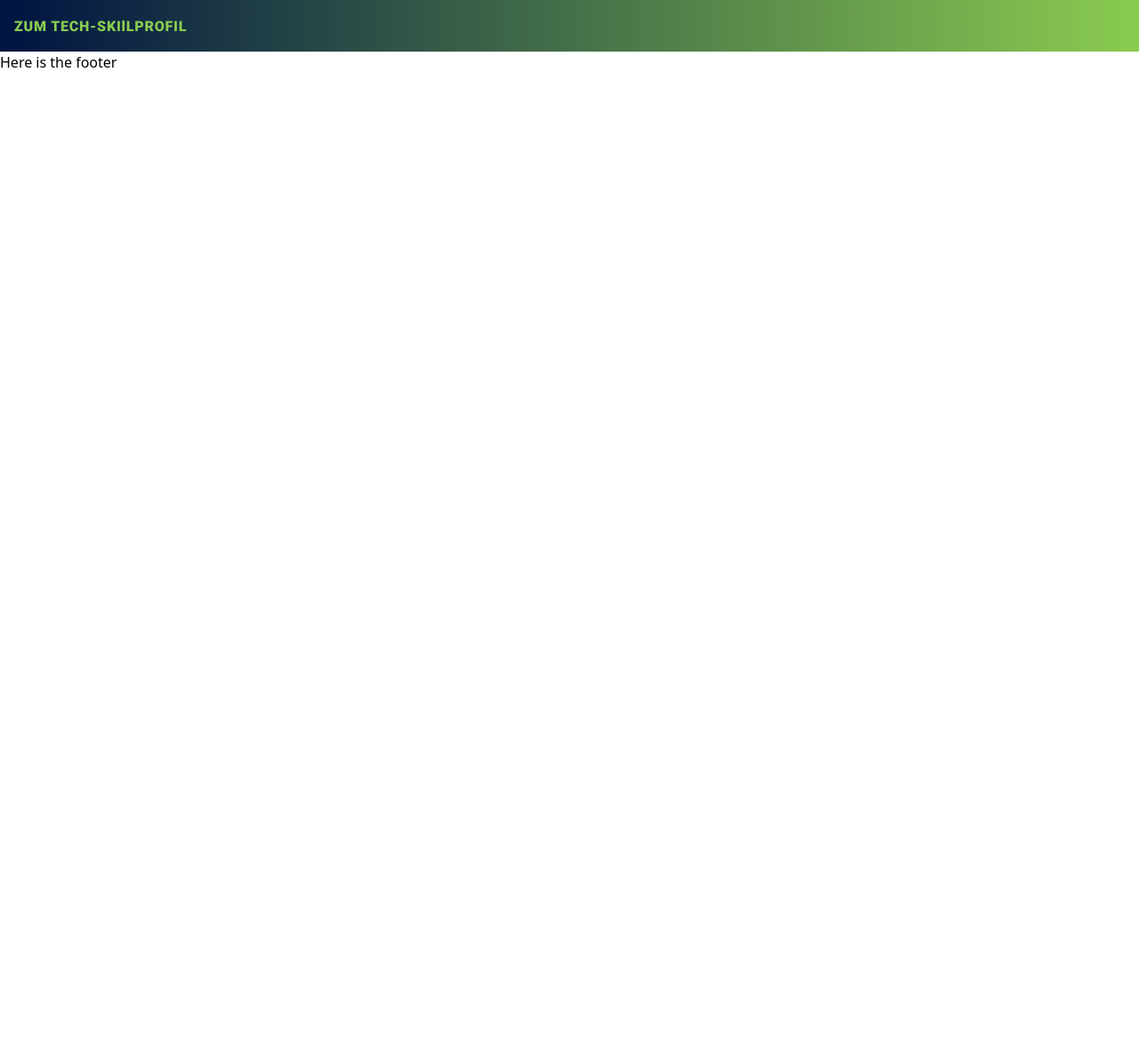
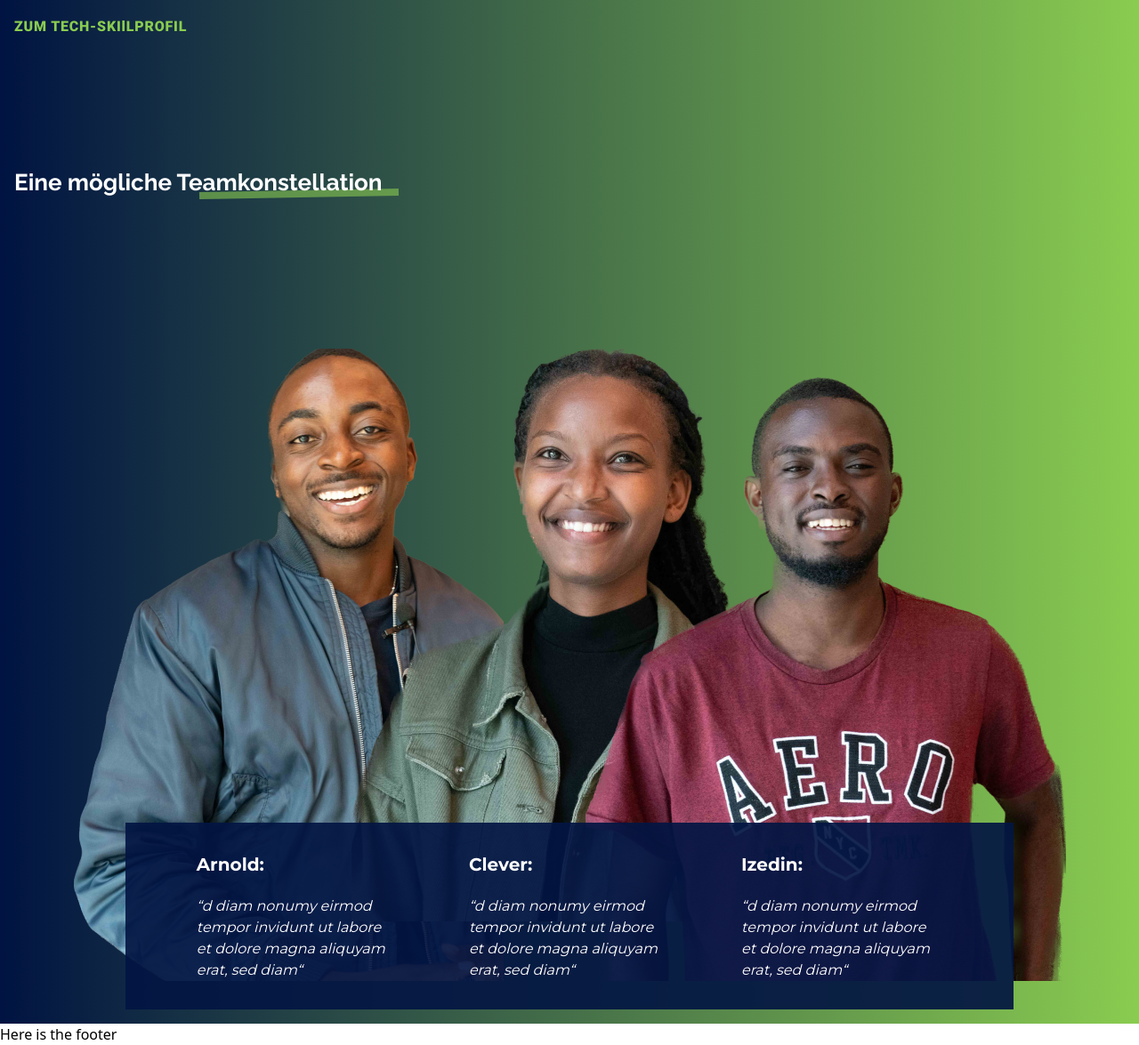
Before and after one commit to Bateyjosue/ojemba-team-project, a website built with Vite: page index.html in a window 1280 px wide. Shown: the part 500-1675 px from the top of the page at 89% size. Before the commit the page ends 800 px from the top, so only its background shows below. Built offline with nearby package versions, Linux system fonts and the light colour scheme.

Commit message:
feat: skills section and Ojemba team section

```diff
--- a/index.html
+++ b/index.html
@@ -6,24 +6,46 @@
     <meta name="viewport" content="width=device-width, initial-scale=1.0" />
     <title>Ojemba | Team 5</title>
   </head>
-  <body>
+  <body class="overflow-x-hidden">
     <header id="header"></header>
     <main id="main"> My Main
       <section>
         <h1 class="after:h-5 after:w-10 after:bg-primary">let's see if this will work</h1>
         <div id="expand"></div>
       </section>
-      <section id="skillset-section">
-        <div id="skillset" class="bg-gradient-to-r from-secondary to-primary  text-white p-4 space-y-8">
+      <section id="skillset-section" class="bg-gradient-to-r from-secondary to-primary space-y-14 md:space-y-28">
+        <div id="skillset" class=" text-white p-4 space-y-8">
           <div id="textWithLine" class="relative h-[46px] w-[564px]">
                <h1 class="absolute font-ralewayBold text-[26px] z-10 text-white">Skillset unserer Entwickler:innen</h1>
-               <div class="relative bg-primary w-[92.24px] h-[8px] -rotate-[3.11deg] top-6 left-10 z-0 opacity-[40%] "></div>
+               <div class="relative bg-primary w-[92.24px] h-[8px] -rotate-[3.11deg] top-7 left-7 z-0 opacity-[1
+               0%] "></div>
            </div>
            <div id="skills-btn" class="flex flex-wrap-reverse gap-x-7 gap-y-3"></div>
-           <div id="testimonials">
-              <h1 class="text-primary font-robotoBlack text-[16px] tracking-wider">ZUM TECH-SKIlLPROFIL</h1>
-           </div>
+           <h1 class="text-primary font-robotoBlack text-[16px] tracking-wider">ZUM TECH-SKIlLPROFIL</h1>
        </div>
+       <div id="testimonials" class="p-4">
+        <div id="textWithLine" class="relative h-[46px] w-[564px]">
+          <h1 class="absolute font-ralewayBold text-[26px] z-10 text-white">Eine mögliche Teamkonstellation</h1>
+          <div class="relative bg-primary w-56 h-[8px] -rotate-[1.01deg] top-7 left-52 z-0 opacity-[60%]"></div>
+      </div>
+      <div class="mt-10 md:mt-32 flex justify-center self-center flex-col relative p-8">
+        <img src="./src/Assets/media/Ojembees2.webp" alt="Ojemba Team" class="w-[1115px] self-center">
+        <section class="md:container md:mx-auto absolute -bottom-8 text-white flex  gap-x-4 px-8 py-4 backdrop-opacity-10 backdrop-invert bg-secondary/90 md:gap-20 md:px-20 md:py-8 md:bottom-0 md:w-[80%] md:self-center">
+          <article class="card w-[calc(100%/3)]">
+            <h5 class="font-montBold text-[16px] md:text-[20px] mb-[10px] md:mb-[20px]">Arnold:</h5>
+            <p class="font-montRegular italic text-[10px] md:text-[16px]">“d diam nonumy eirmod tempor invidunt ut labore et dolore magna aliquyam erat, sed diam“</p>
+          </article>
+          <article class="card w-[calc(100%/3)]">
+            <h5 class="font-montBold text-[16px] md:text-[20px] mb-[10px] md:mb-[20px]">Clever:</h5>
+            <p class="font-montRegular italic text-[10px] md:text-[16px]">“d diam nonumy eirmod tempor invidunt ut labore et dolore magna aliquyam erat, sed diam“</p>
+          </article>
+          <article class="card w-[calc(100%/3)]">
+            <h5 class="font-montBold text-[16px] md:text-[20px] mb-[10px] md:mb-[20px]">Izedin:</h5>
+            <p class="font-montRegular italic text-[10px] md:text-[16px]">“d diam nonumy eirmod tempor invidunt ut labore et dolore magna aliquyam erat, sed diam“</p>
+          </article>
+        </section>
+      </div>
+     </div>
       </section>
     </main>
     <footer id="footer"></footer>
```
